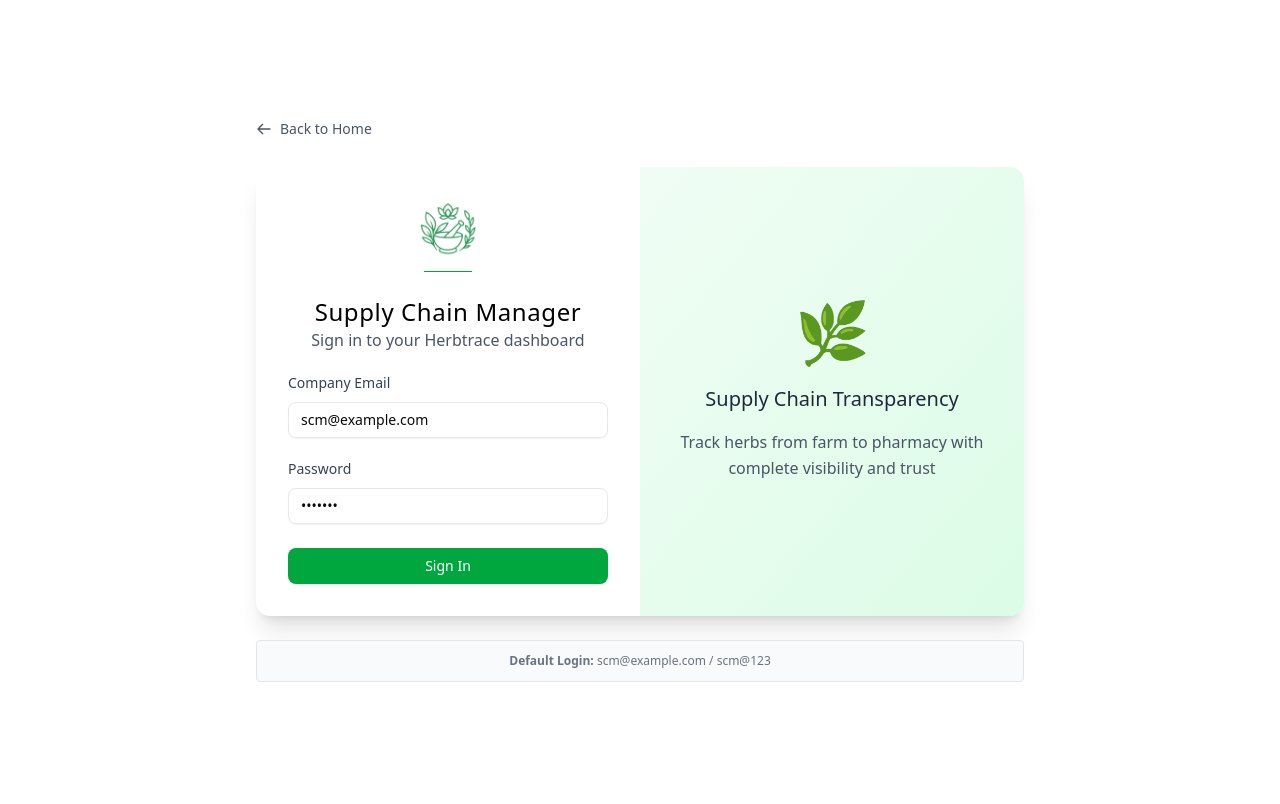
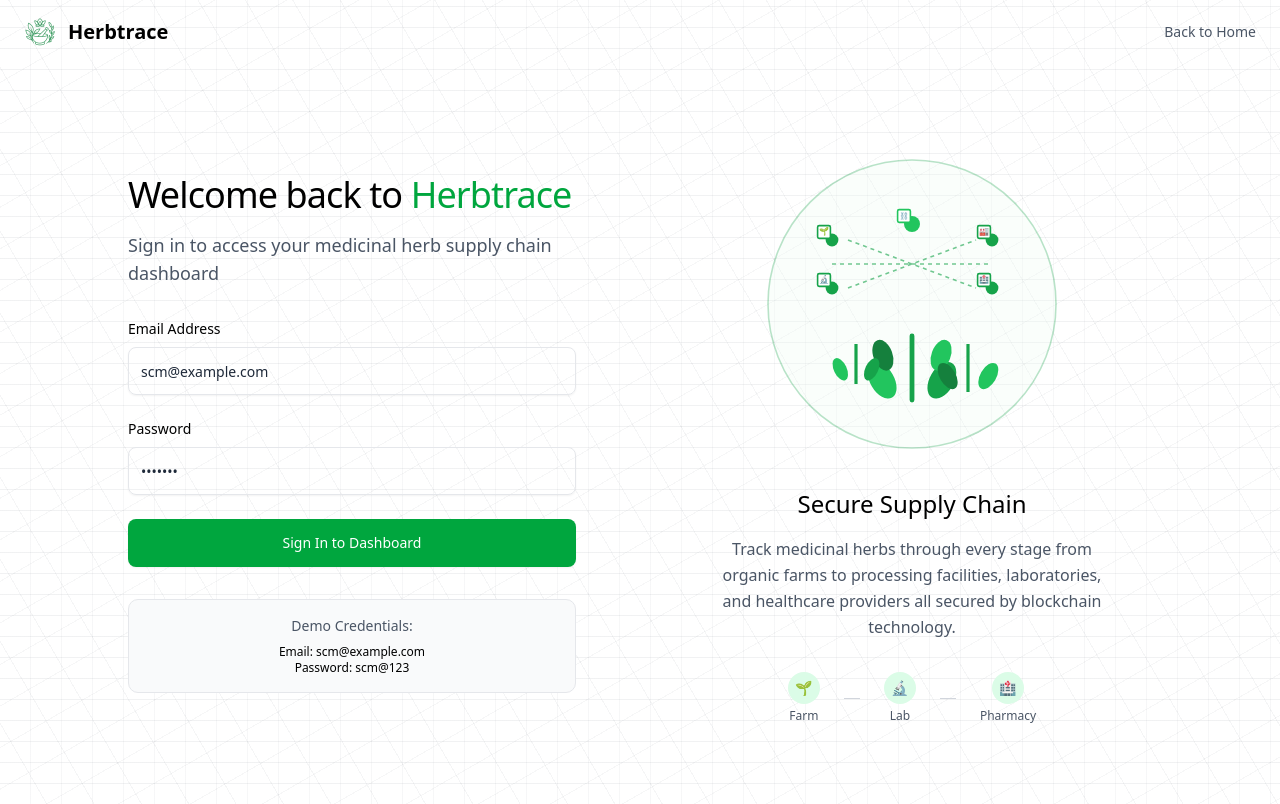
Before and after one commit to herbtrace/Frontend, a Next.js app: page /login in a window 1280 px wide. Built offline with nearby package versions, Linux system fonts and the light colour scheme; no server answers.

Commit message:
Revamp LoginPage component with a new layout and enhanced user experience. Updated navigation, improved form styling, and added demo credentials section for better accessibility. Enhanced visual elements and messaging for clarity and engagement.

```diff
--- a/src/app/login/page.tsx
+++ b/src/app/login/page.tsx
@@ -7,7 +7,6 @@
 import { Button } from '@/components/ui/button';
 import { Input } from '@/components/ui/input';
 import { Label } from '@/components/ui/label';
-import { Card, CardContent } from '@/components/ui/card';
 import Image from 'next/image';
 
 export default function LoginPage() {
@@ -40,111 +39,221 @@
   };
 
   return (
-    <div className='bg-white flex min-h-svh flex-col items-center justify-center p-6 md:p-10'>
-      {/* Back to Home Button */}
-      <div className='w-full max-w-sm md:max-w-3xl mb-6'>
+    <div className='min-h-screen w-full bg-white relative text-gray-800'>
+      {/* Zigzag Lightning - Light Pattern */}
+      <div
+        className='absolute inset-0 z-0 pointer-events-none'
+        style={{
+          backgroundImage: `
+            repeating-linear-gradient(0deg, transparent, transparent 20px, rgba(75, 85, 99, 0.08) 20px, rgba(75, 85, 99, 0.08) 21px),
+            repeating-linear-gradient(90deg, transparent, transparent 30px, rgba(107, 114, 128, 0.06) 30px, rgba(107, 114, 128, 0.06) 31px),
+            repeating-linear-gradient(60deg, transparent, transparent 40px, rgba(55, 65, 81, 0.05) 40px, rgba(55, 65, 81, 0.05) 41px),
+            repeating-linear-gradient(150deg, transparent, transparent 35px, rgba(31, 41, 55, 0.04) 35px, rgba(31, 41, 55, 0.04) 36px)
+          `,
+        }}
+      />
+
+      {/* Navigation */}
+      <nav className='relative z-10'>
+        <div className='flex h-16 items-center px-6 justify-between'>
+          <div className='flex items-center space-x-3'>
+            <Image
+              src='/logo.png'
+              alt='Herbtrace'
+              width={32}
+              height={32}
+              className='w-8 h-8'
+            />
+            <span className='text-xl font-semibold text-black'>Herbtrace</span>
+          </div>
           <Link
             href='/'
-          className='inline-flex items-center text-gray-600 hover:text-gray-800 transition-colors text-sm font-medium group'
+            className='text-sm font-light text-gray-600 hover:text-black transition-colors'
           >
-          <svg
-            className='w-4 h-4 mr-2 transition-transform group-hover:-translate-x-1'
-            fill='none'
-            stroke='currentColor'
-            viewBox='0 0 24 24'
-          >
-            <path
-              strokeLinecap='round'
-              strokeLinejoin='round'
-              strokeWidth={2}
-              d='M10 19l-7-7m0 0l7-7m-7 7h18'
-            />
-          </svg>
             Back to Home
           </Link>
         </div>
+      </nav>
 
-      <div className='w-full max-w-sm md:max-w-3xl'>
-        <Card className='overflow-hidden p-0 border-0 shadow-xl'>
-          <CardContent className='grid p-0 md:grid-cols-2'>
-            <form onSubmit={handleSubmit} className='p-6 md:p-8'>
-              <div className='flex flex-col gap-6'>
-                <div className='flex flex-col items-center text-center'>
-                  <div className='mb-6'>
-                    <Image
-                      src='/logo.png'
-                      alt='Herbtrace Logo'
-                      width={60}
-                      height={60}
-                      className='mx-auto mb-3'
-                    />
-                    <div className='w-12 h-px bg-green-600 mx-auto'></div>
-                  </div>
-                  <h1 className='text-2xl font-light tracking-wide text-black'>
-                    Supply Chain Manager
+      {/* Main Content */}
+      <div className='flex items-center justify-center min-h-[calc(100vh-4rem)] relative z-10'>
+        <div className='max-w-6xl mx-auto px-6 py-8'>
+          <div className='grid lg:grid-cols-2 gap-16 items-center'>
+            {/* Left - Login Form */}
+            <div className='max-w-md mx-auto lg:mx-0 space-y-8'>
+              <div className='text-center lg:text-left space-y-4'>
+                <h1 className='text-3xl lg:text-4xl font-light tracking-tight text-black'>
+                  Welcome back to
+                  <span className='text-green-600 font-normal'> Herbtrace</span>
                 </h1>
-                  <p className='text-gray-600 text-balance font-light'>
-                    Sign in to your Herbtrace dashboard
+                <p className='text-lg text-gray-600 font-light'>
+                  Sign in to access your medicinal herb supply chain dashboard
                 </p>
               </div>
-                <div className='grid gap-3'>
-                  <Label htmlFor='email' className='text-gray-700 font-medium'>
-                    Company Email
+
+              <form onSubmit={handleSubmit} className='space-y-6'>
+                <div className='space-y-2'>
+                  <Label htmlFor='email' className='text-sm font-medium text-black'>
+                    Email Address
                   </Label>
                   <Input
                     id='email'
                     type='email'
-                    placeholder='scm@example.com'
+                    placeholder='Enter your email'
                     value={formData.email}
                     onChange={e => handleChange('email', e.target.value)}
-                    className='border-gray-200 focus:border-green-500 focus:ring-green-500'
+                    className='h-12 border-gray-200 focus:border-green-600 focus:ring-green-600 font-light'
                     required
                   />
                 </div>
-                <div className='grid gap-3'>
-                  <Label
-                    htmlFor='password'
-                    className='text-gray-700 font-medium'
-                  >
+
+                <div className='space-y-2'>
+                  <Label htmlFor='password' className='text-sm font-medium text-black'>
                     Password
                   </Label>
                   <Input
                     id='password'
                     type='password'
+                    placeholder='Enter your password'
                     value={formData.password}
                     onChange={e => handleChange('password', e.target.value)}
-                    className='border-gray-200 focus:border-green-500 focus:ring-green-500'
+                    className='h-12 border-gray-200 focus:border-green-600 focus:ring-green-600 font-light'
                     required
                   />
                 </div>
+
                 <Button
                   type='submit'
-                  className='w-full bg-green-600 hover:bg-green-700 text-white font-medium py-3 rounded-md border-0'
+                  className='w-full h-12 bg-green-600 hover:bg-green-700 text-white font-medium border-0'
                   disabled={isLoading}
                 >
-                  {isLoading ? 'Signing in...' : 'Sign In'}
+                  {isLoading ? 'Signing in...' : 'Sign In to Dashboard'}
                 </Button>
-              </div>
               </form>
-            <div className='bg-gradient-to-br from-green-50 to-green-100 relative hidden md:block'>
-              <div className='absolute inset-0 flex items-center justify-center p-8'>
+
               <div className='text-center'>
-                  <div className='text-green-600 text-6xl mb-6'>🌿</div>
-                  <h3 className='text-xl font-light text-gray-800 mb-4'>
-                    Supply Chain Transparency
-                  </h3>
-                  <p className='text-gray-600 font-light leading-relaxed'>
-                    Track herbs from farm to pharmacy with complete visibility
-                    and trust
+                <div className='bg-gray-50 border border-gray-200 rounded-lg p-4'>
+                  <p className='text-sm text-gray-600 font-light mb-2'>Demo Credentials:</p>
+                  <p className='text-xs text-black font-medium'>
+                    Email: scm@example.com<br />
+                    Password: scm@123
                   </p>
                 </div>
               </div>
             </div>
-          </CardContent>
-        </Card>
-        <div className='text-gray-500 text-center text-xs text-balance mt-6'>
-          <div className='bg-gray-50 p-3 rounded border'>
-            <strong>Default Login:</strong> scm@example.com / scm@123
+
+            {/* Right - Illustration */}
+            <div className='flex items-center justify-center p-8 lg:p-12'>
+              <div className='text-center space-y-6'>
+                {/* SVG Illustration */}
+                <div className='w-80 h-80 mx-auto'>
+                  <svg viewBox="0 0 400 400" className='w-full h-full'>
+                    {/* Background Circle */}
+                    <circle cx="200" cy="200" r="180" fill="#f0fdf4" stroke="#16a34a" strokeWidth="2" opacity="0.3"/>
+
+                    {/* Main Plant */}
+                    <g transform="translate(200,320)">
+                      {/* Stem */}
+                      <line x1="0" y1="0" x2="0" y2="-80" stroke="#16a34a" strokeWidth="6" strokeLinecap="round"/>
+
+                      {/* Leaves */}
+                      <ellipse cx="-20" cy="-40" rx="15" ry="25" fill="#22c55e" transform="rotate(-30)"/>
+                      <ellipse cx="20" cy="-40" rx="15" ry="25" fill="#16a34a" transform="rotate(30)"/>
+                      <ellipse cx="-15" cy="-65" rx="12" ry="20" fill="#15803d" transform="rotate(-20)"/>
+                      <ellipse cx="15" cy="-65" rx="12" ry="20" fill="#22c55e" transform="rotate(20)"/>
+                    </g>
+
+                    {/* Side Plants */}
+                    <g transform="translate(130,300)">
+                      <line x1="0" y1="0" x2="0" y2="-50" stroke="#16a34a" strokeWidth="4"/>
+                      <ellipse cx="-10" cy="-25" rx="8" ry="15" fill="#22c55e" transform="rotate(-25)"/>
+                      <ellipse cx="10" cy="-25" rx="8" ry="15" fill="#16a34a" transform="rotate(25)"/>
+                    </g>
+
+                    <g transform="translate(270,310)">
+                      <line x1="0" y1="0" x2="0" y2="-60" stroke="#16a34a" strokeWidth="4"/>
+                      <ellipse cx="-12" cy="-30" rx="10" ry="18" fill="#15803d" transform="rotate(-30)"/>
+                      <ellipse cx="12" cy="-30" rx="10" ry="18" fill="#22c55e" transform="rotate(30)"/>
+                    </g>
+
+                    {/* Blockchain Network Lines */}
+                    <g opacity="0.6">
+                      <line x1="100" y1="150" x2="300" y2="150" stroke="#16a34a" strokeWidth="2" strokeDasharray="5,5"/>
+                      <line x1="120" y1="120" x2="280" y2="180" stroke="#16a34a" strokeWidth="2" strokeDasharray="5,5"/>
+                      <line x1="120" y1="180" x2="280" y2="120" stroke="#16a34a" strokeWidth="2" strokeDasharray="5,5"/>
+                    </g>
+
+                    {/* Network Nodes */}
+                    <circle cx="100" cy="120" r="8" fill="#16a34a"/>
+                    <circle cx="300" cy="120" r="8" fill="#16a34a"/>
+                    <circle cx="100" cy="180" r="8" fill="#16a34a"/>
+                    <circle cx="300" cy="180" r="8" fill="#16a34a"/>
+                    <circle cx="200" cy="100" r="10" fill="#22c55e"/>
+
+                    {/* Icons */}
+                    <g transform="translate(90,110)">
+                      <rect x="-8" y="-8" width="16" height="16" fill="#ffffff" stroke="#16a34a" strokeWidth="2" rx="2"/>
+                      <text x="0" y="3" textAnchor="middle" fill="#16a34a" fontSize="10" fontWeight="bold">🌱</text>
+                    </g>
+
+                    <g transform="translate(290,110)">
+                      <rect x="-8" y="-8" width="16" height="16" fill="#ffffff" stroke="#16a34a" strokeWidth="2" rx="2"/>
+                      <text x="0" y="3" textAnchor="middle" fill="#16a34a" fontSize="10" fontWeight="bold">🏭</text>
+                    </g>
+
+                    <g transform="translate(90,170)">
+                      <rect x="-8" y="-8" width="16" height="16" fill="#ffffff" stroke="#16a34a" strokeWidth="2" rx="2"/>
+                      <text x="0" y="3" textAnchor="middle" fill="#16a34a" fontSize="10" fontWeight="bold">🔬</text>
+                    </g>
+
+                    <g transform="translate(290,170)">
+                      <rect x="-8" y="-8" width="16" height="16" fill="#ffffff" stroke="#16a34a" strokeWidth="2" rx="2"/>
+                      <text x="0" y="3" textAnchor="middle" fill="#16a34a" fontSize="10" fontWeight="bold">🏥</text>
+                    </g>
+
+                    {/* Central Blockchain Symbol */}
+                    <g transform="translate(190,90)">
+                      <rect x="-8" y="-8" width="16" height="16" fill="#ffffff" stroke="#22c55e" strokeWidth="2" rx="2"/>
+                      <text x="0" y="3" textAnchor="middle" fill="#22c55e" fontSize="8" fontWeight="bold">⛓️</text>
+                    </g>
+                  </svg>
+                </div>
+
+                {/* Illustration Text */}
+                <div className='space-y-4'>
+                  <h3 className='text-2xl font-light text-black'>
+                    Secure Supply Chain
+                  </h3>
+                  <p className='text-gray-600 font-light leading-relaxed max-w-sm mx-auto'>
+                    Track medicinal herbs through every stage from organic farms to processing facilities,
+                    laboratories, and healthcare providers all secured by blockchain technology.
+                  </p>
+
+                  <div className='flex items-center justify-center space-x-6 pt-4'>
+                    <div className='text-center'>
+                      <div className='w-8 h-8 bg-green-100 rounded-full flex items-center justify-center mx-auto mb-1'>
+                        <span className='text-green-600 text-sm'>🌱</span>
+                      </div>
+                      <div className='text-xs text-gray-600 font-light'>Farm</div>
+                    </div>
+                    <div className='w-4 h-px bg-gray-300'></div>
+                    <div className='text-center'>
+                      <div className='w-8 h-8 bg-green-100 rounded-full flex items-center justify-center mx-auto mb-1'>
+                        <span className='text-green-600 text-sm'>🔬</span>
+                      </div>
+                      <div className='text-xs text-gray-600 font-light'>Lab</div>
+                    </div>
+                    <div className='w-4 h-px bg-gray-300'></div>
+                    <div className='text-center'>
+                      <div className='w-8 h-8 bg-green-100 rounded-full flex items-center justify-center mx-auto mb-1'>
+                        <span className='text-green-600 text-sm'>🏥</span>
+                      </div>
+                      <div className='text-xs text-gray-600 font-light'>Pharmacy</div>
+                    </div>
+                  </div>
+                </div>
+              </div>
+            </div>
           </div>
         </div>
       </div>
```
Lines whose indentation alone changed are shown as unchanged.
